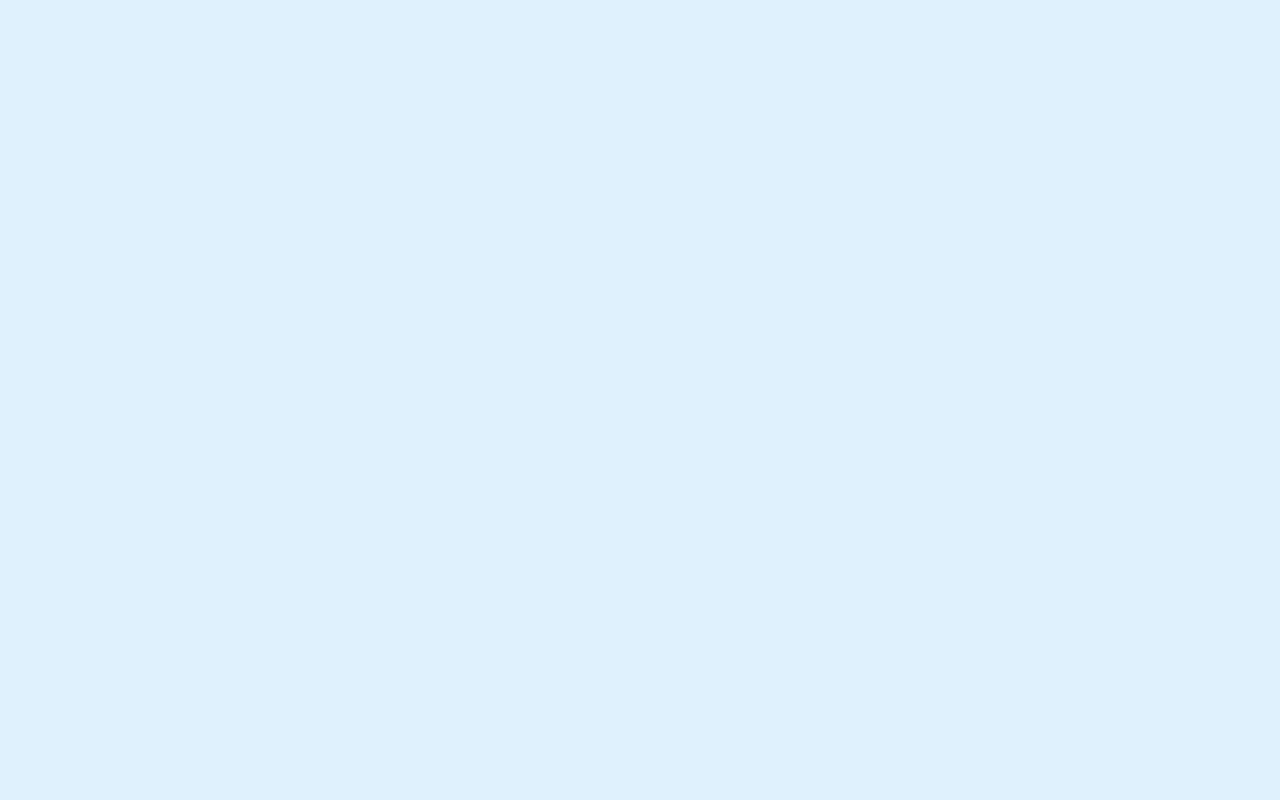
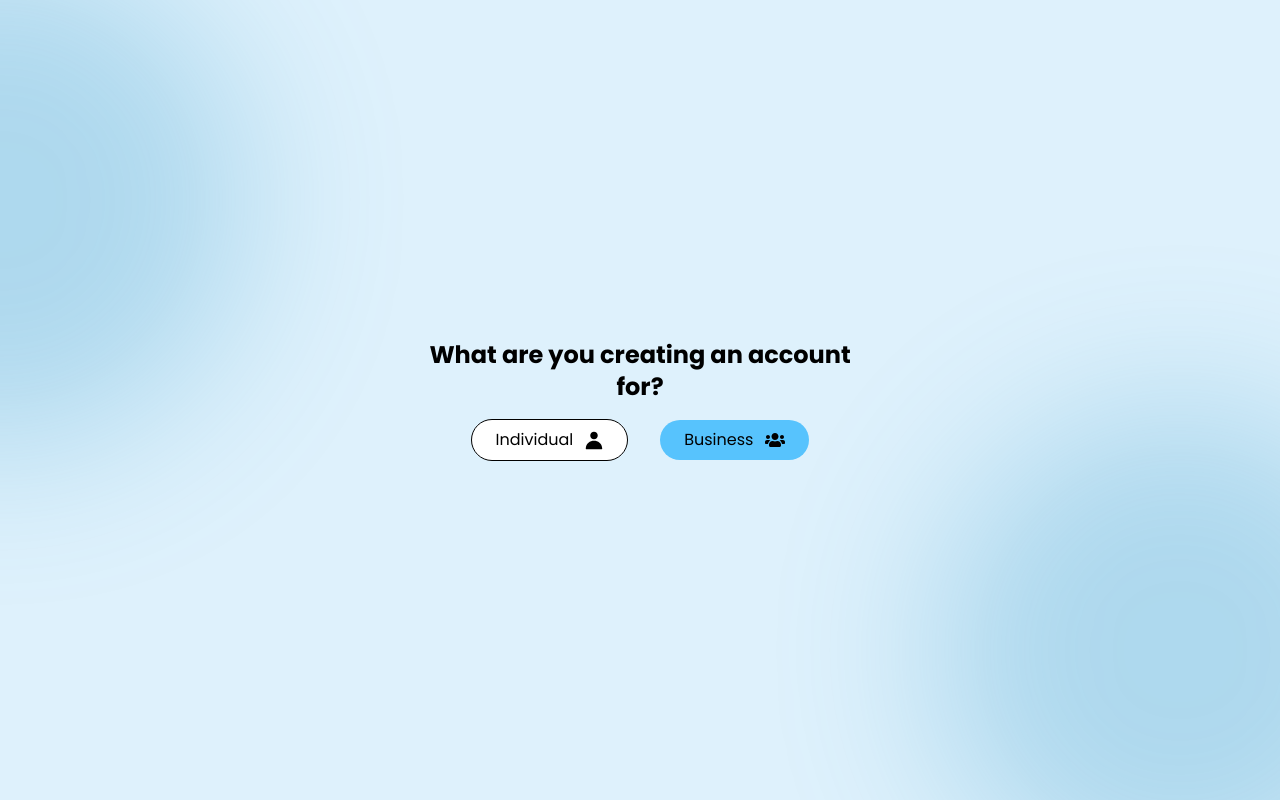
Before and after one commit to Praise-Okere/hackfest-project, a React (Vite) app: page /create-account in a window 1280 px wide. Before the commit this address had no page. Built offline with nearby package versions, Linux system fonts and the light colour scheme.

Commit message:
useAccountType Hook

```diff
--- a/src/App.jsx
+++ b/src/App.jsx
@@ -7,6 +7,7 @@ import Analytics from "./component/Analytics";
 import ConnectPage from "./pages/ConnectPage";
 import Guide from "./component/Guide";
 import Customers from "./component/Customers";
+import CreateAccountPage from "./pages/CreateAccountPage";
 
 function App() {
   return (
@@ -22,6 +23,7 @@ function App() {
           <Route path='guides-demos' element={<Guide />} />
         </Route>
         <Route path='/connect-wallet' element={<ConnectPage />} />
+        <Route path='/create-account' element={<CreateAccountPage />} />
       </Routes>
     </main>
   );
--- a/src/component/Button.jsx
+++ b/src/component/Button.jsx
@@ -1,7 +1,7 @@
 import { cva } from "class-variance-authority";
 import { Link } from "react-router-dom";
 
-const Button = ({ variant, children, icon, to }) => {
+const Button = ({ variant, sizes, children, icon, to }) => {
   const ButtonStyle = cva(
     [
       "flex",
@@ -18,9 +18,9 @@ const Button = ({ variant, children, icon, to }) => {
           default: ["px-0", "py-0"],
           primary: [
             "bg-primary",
-            "hover:border",
-            "hover:border-black",
-            "hover:bg-white",
+            // "hover:border",
+            // "hover:border-black",
+            // "hover:bg-white",
             "px-6",
             "py-2",
           ],
@@ -29,18 +29,16 @@ const Button = ({ variant, children, icon, to }) => {
             "text-black",
             "border",
             "border-black",
-            "hover:bg-black",
-            "hover:text-white",
-            "px-6",
-            "py-2",
+            // "hover:bg-black",
+            // "hover:text-white",
           ],
           dark: [
             "bg-black",
             "text-white",
             "border",
             "border-black",
-            "hover:bg-white",
-            "hover:text-black",
+            // "hover:bg-white",
+            // "hover:text-black",
             "px-6",
             "py-2",
           ],
@@ -65,14 +63,19 @@ const Button = ({ variant, children, icon, to }) => {
             "font-light",
           ],
         },
+        sizes: {
+          default: ["px-6", "py-2"],
+          small: ["px-3", "py-1"],
+        },
       },
       defaultVariants: {
         variant: "default",
+        sizes: "default",
       },
     }
   );
 
-  const variantClass = ButtonStyle({ variant });
+  const variantClass = ButtonStyle({ variant, sizes });
 
   return (
     <div className={variantClass}>
--- /dev/null
+++ b/src/hooks/useAccountType.jsx
@@ -0,0 +1,36 @@
+import { createContext, useContext, useState } from "react";
+
+// Create account type context
+const AccountTypeContext = createContext();
+
+// Create provider for context
+export const AccountTypeProvider = ({ children }) => {
+  const [accountType, setAccountType] = useState("");
+
+  const setIndividual = () => {
+    setAccountType("individual");
+  };
+  const setBusiness = () => {
+    setAccountType("business");
+  };
+
+  console.log(accountType);
+
+  return (
+    <AccountTypeContext.Provider
+      value={{ setIndividual, setBusiness, accountType }}
+    >
+      {children}
+    </AccountTypeContext.Provider>
+  );
+};
+
+// Create a custom hook to use the sidebar context
+export const useAccountType = () => {
+  const context = useContext(AccountTypeContext);
+  if (!context) {
+    throw new Error("useSidebar must be used within a AccountType Provider");
+  }
+
+  return context;
+};
--- a/src/main.jsx
+++ b/src/main.jsx
@@ -4,13 +4,16 @@ import "./index.css";
 import App from "./App.jsx";
 import { BrowserRouter } from "react-router-dom";
 import { SidebarProvider } from "./hooks/useSidebar.jsx";
+import { AccountTypeProvider } from "./hooks/useAccountType.jsx";
 
 createRoot(document.getElementById("root")).render(
   <StrictMode>
     <BrowserRouter>
-      <SidebarProvider>
-        <App />
-      </SidebarProvider>
+      <AccountTypeProvider>
+        <SidebarProvider>
+          <App />
+        </SidebarProvider>
+      </AccountTypeProvider>
     </BrowserRouter>
   </StrictMode>
 );
--- a/src/pages/ConnectPage.jsx
+++ b/src/pages/ConnectPage.jsx
@@ -26,7 +26,7 @@ const ConnectPage = () => {
             ad minim veniam, quis nostrud exercitation ullamco.
           </p>
           <div className='flex flex-col items-center gap-4'>
-            <button className='flex items-center justify-between gap-12 w-full max-w-xs bg-[#A7D5EB] rounded-2xl py-3 px-4 text-gray-700'>
+            <button className='flex items-center justify-between gap-12 w-full max-w-sm bg-[#A7D5EB] rounded-2xl py-3 px-4 text-gray-700'>
               <svg
                 width='25'
                 height='26'
@@ -57,7 +57,7 @@ const ConnectPage = () => {
             <span className='text-gray-400'>OR</span>
             <Link
               to={"/dashboard/home"}
-              className='flex items-center justify-between w-full max-w-xs bg-[#A7D5EB] rounded-2xl py-3 px-4 text-gray-700'
+              className='flex items-center justify-between w-full max-w-sm bg-[#A7D5EB] rounded-2xl py-3 px-4 text-gray-700'
             >
               <button className='flex items-center justify-between w-full'>
                 <svg
--- /dev/null
+++ b/src/pages/CreateAccountPage.jsx
@@ -0,0 +1,82 @@
+import { Link } from "react-router-dom";
+import Button from "../component/Button";
+import { useAccountType } from "../hooks/useAccountType";
+
+const CreateAccountPage = () => {
+  const { setIndividual, setBusiness } = useAccountType();
+  return (
+    <div className='min-h-screen flex items-center justify-center '>
+      {/* <div className='absolute top-0 z-[-2] h-screen w-screen rotate-180 transform bg-[radial-gradient(circle, hsl(201, 70%, 88%) 0%, hsla(0, 0%, 100%, 0) 70%, rgb(233, 246, 254) 100%)]'></div> */}
+      {/* <div className='absolute top-0 z-[-2] h-screen w-screen rotate-180 transform bg-white bg-[radial-gradient(60%_120%_at_50%_50%,hsl(201,70%,88%)_0%,hsla(0,0%,100%,0)_70%,rgb(233,246,254)_100%)]'></div> */}
+
+      <div className='absolute top-0 -z-10 h-full w-full overflow-hidden '>
+        <div className='absolute bottom-auto left-auto right-0 top-0 h-[500px] w-[500px] translate-x-[30%] translate-y-[80%] rounded-full bg-[rgba(33,144,195,0.5)] opacity-50 blur-[80px]'></div>
+      </div>
+      <div className='absolute top-0 -z-10 h-full w-full overflow-hidden '>
+        <div className='absolute top-auto right-auto left-0 bottom-0 h-[500px] w-[500px] -translate-x-[50%] -translate-y-[70%] rounded-full bg-[rgba(33,144,195,0.5)] opacity-50 blur-[80px]'></div>
+      </div>
+
+      <div className='w-full max-w-5xl flex justify-center max-lg:justify-center items-center p-6'>
+        {/* Right Content */}
+        <div className='max-w-md text-center'>
+          <h2 className='text-2xl font-bold mb-4'>
+            What are you creating an account for?
+          </h2>
+
+          <div className='flex justify-center items-center gap-8'>
+            <button onClick={() => setIndividual()}>
+              <Button
+                variant={"light"}
+                icon={
+                  <p>
+                    <svg
+                      width='18'
+                      height='19'
+                      viewBox='0 0 18 19'
+                      fill='none'
+                      xmlns='http://www.w3.org/2000/svg'
+                    >
+                      <path
+                        d='M8.99996 9.75C12.942 9.75 16.987 12.313 17.249 17.462C17.259 17.6605 17.1899 17.8548 17.0568 18.0024C16.9237 18.15 16.7374 18.2387 16.539 18.249C14.459 18.355 4.82596 18.42 1.46196 18.249C1.26332 18.2389 1.07682 18.1503 0.943481 18.0027C0.810144 17.8552 0.740894 17.6606 0.750962 17.462C1.01296 12.314 5.05796 9.75 8.99996 9.75ZM8.99996 0.75C8.0054 0.75 7.05157 1.14509 6.34831 1.84835C5.64505 2.55161 5.24996 3.50544 5.24996 4.5C5.24996 5.49456 5.64505 6.44839 6.34831 7.15165C7.05157 7.85491 8.0054 8.25 8.99996 8.25C9.99452 8.25 10.9484 7.85491 11.6516 7.15165C12.3549 6.44839 12.75 5.49456 12.75 4.5C12.75 3.50544 12.3549 2.55161 11.6516 1.84835C10.9484 1.14509 9.99452 0.75 8.99996 0.75Z'
+                        fill='black'
+                      />
+                    </svg>
+                  </p>
+                }
+              >
+                Individual
+              </Button>
+            </button>
+
+            <Link to={"/dashboard/home"}>
+              <button onClick={() => setBusiness()}>
+                <Button
+                  variant={"primary"}
+                  icon={
+                    <svg
+                      width='20'
+                      height='14'
+                      viewBox='0 0 20 14'
+                      fill='none'
+                      xmlns='http://www.w3.org/2000/svg'
+                    >
+                      <path
+                        d='M3 6C4.10313 6 5 5.10313 5 4C5 2.89687 4.10313 2 3 2C1.89688 2 1 2.89687 1 4C1 5.10313 1.89688 6 3 6ZM17 6C18.1031 6 19 5.10313 19 4C19 2.89687 18.1031 2 17 2C15.8969 2 15 2.89687 15 4C15 5.10313 15.8969 6 17 6ZM18 7H16C15.45 7 14.9531 7.22188 14.5906 7.58125C15.85 8.27188 16.7437 9.51875 16.9375 11H19C19.5531 11 20 10.5531 20 10V9C20 7.89687 19.1031 7 18 7ZM10 7C11.9344 7 13.5 5.43437 13.5 3.5C13.5 1.56562 11.9344 0 10 0C8.06563 0 6.5 1.56562 6.5 3.5C6.5 5.43437 8.06563 7 10 7ZM12.4 8H12.1406C11.4906 8.3125 10.7688 8.5 10 8.5C9.23125 8.5 8.5125 8.3125 7.85938 8H7.6C5.6125 8 4 9.6125 4 11.6V12.5C4 13.3281 4.67188 14 5.5 14H14.5C15.3281 14 16 13.3281 16 12.5V11.6C16 9.6125 14.3875 8 12.4 8ZM5.40938 7.58125C5.04688 7.22188 4.55 7 4 7H2C0.896875 7 0 7.89687 0 9V10C0 10.5531 0.446875 11 1 11H3.05938C3.25625 9.51875 4.15 8.27188 5.40938 7.58125Z'
+                        fill='black'
+                      />
+                    </svg>
+                  }
+                >
+                  {" "}
+                  Business
+                </Button>
+              </button>
+            </Link>
+          </div>
+        </div>
+      </div>
+    </div>
+  );
+};
+
+export default CreateAccountPage;
--- a/src/sections/Hero.jsx
+++ b/src/sections/Hero.jsx
@@ -22,7 +22,7 @@ const Hero = () => {
 
       {/* Buttons */}
       <div className='flex flex-wrap justify-center items-center gap-5'>
-        <Button variant={"primary"} to={"/connect-wallet"}>
+        <Button variant={"primary"} to={"/create-account"}>
           Create Account
         </Button>
         <Button variant={"light"}>Watch Tutorial</Button>
```
Also changed, not shown: src/component/Customers.jsx (+51 -7 lines).
